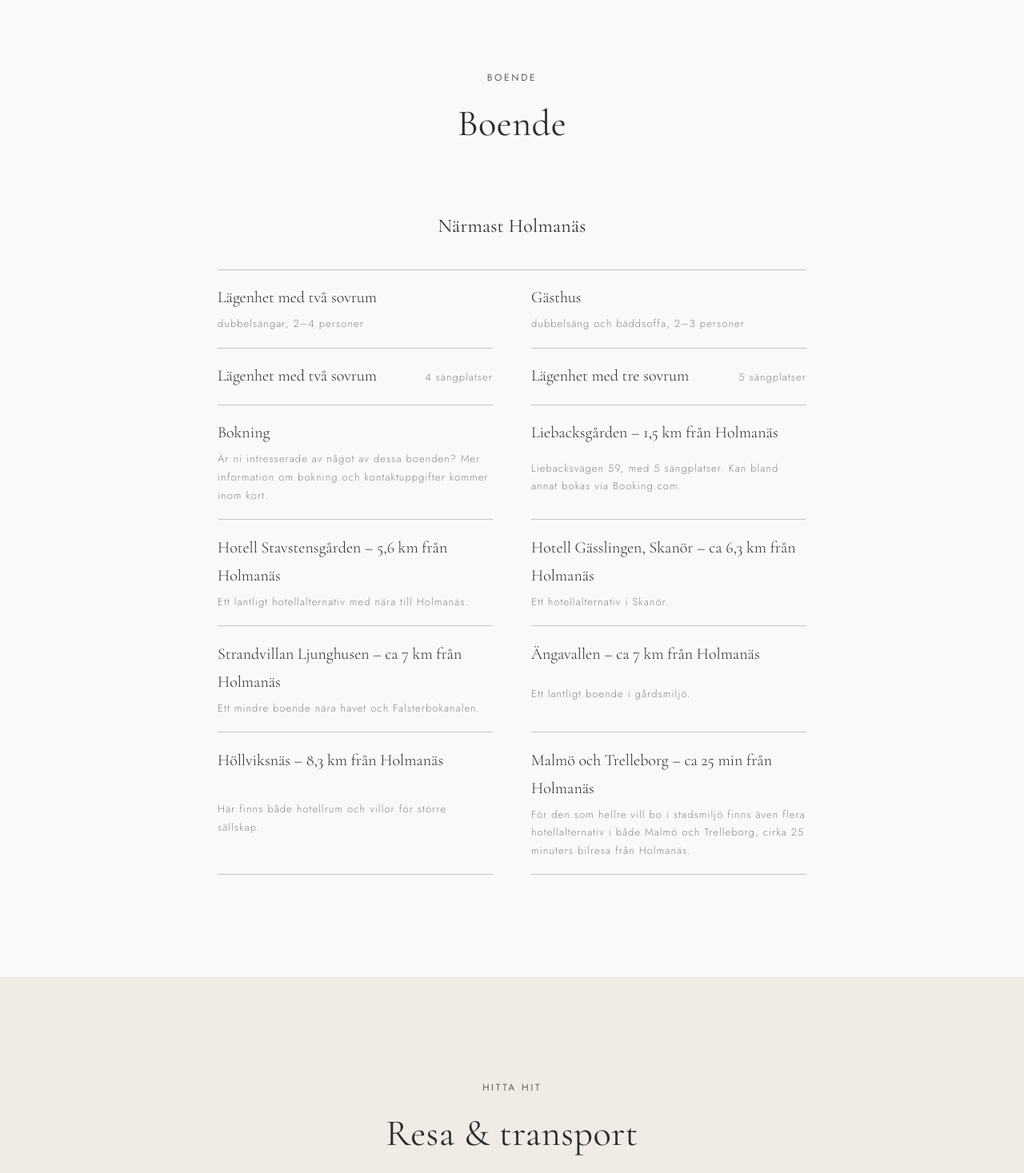
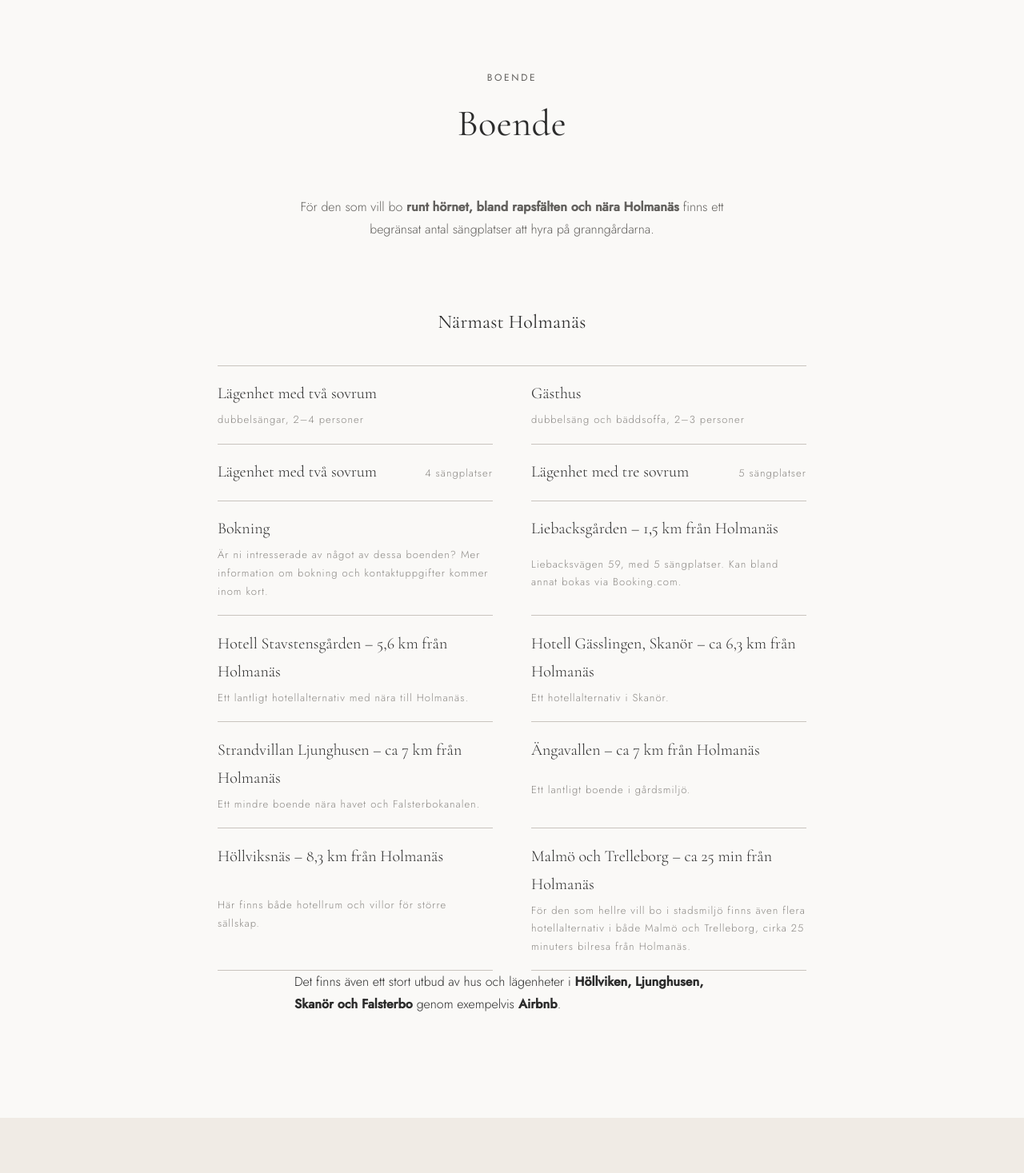
Before and after one commit to EmilPedersenDev/wedding, a Nuxt app: page / in a window 1280 px wide. Shown: the part 3676-5143 px from the top of the page at 80% size. Built offline with nearby package versions, Linux system fonts and the light colour scheme.

Commit message:
Update accommodation section layout

```diff
--- a/app/components/AccommodationSection.vue
+++ b/app/components/AccommodationSection.vue
@@ -6,15 +6,8 @@
         <h2 class="section__title">{{ a.title }}</h2>
       </div>
 
-      <!-- Typografiskt block istället för bild: siffran bär sektionen. -->
-      <div v-reveal class="beds">
-        <p class="beds__number">{{ a.beds }}</p>
-        <p class="beds__label">{{ a.bedsLabel }}</p>
-      </div>
-
       <div v-reveal class="measure accommodation__text">
-        <p>{{ a.body }}</p>
-        <p class="accommodation__note">{{ a.note }}</p>
+        <p v-html="a.intro"></p>
       </div>
 
       <div v-reveal class="nearby">
@@ -28,6 +21,10 @@
             <p class="nearby__detail">{{ stay.detail }}</p>
           </li>
         </ul>
+      </div>
+
+      <div v-reveal class="measure accommodation__footer">
+        <p v-html="a.footer"></p>
       </div>
     </div>
   </section>
```
